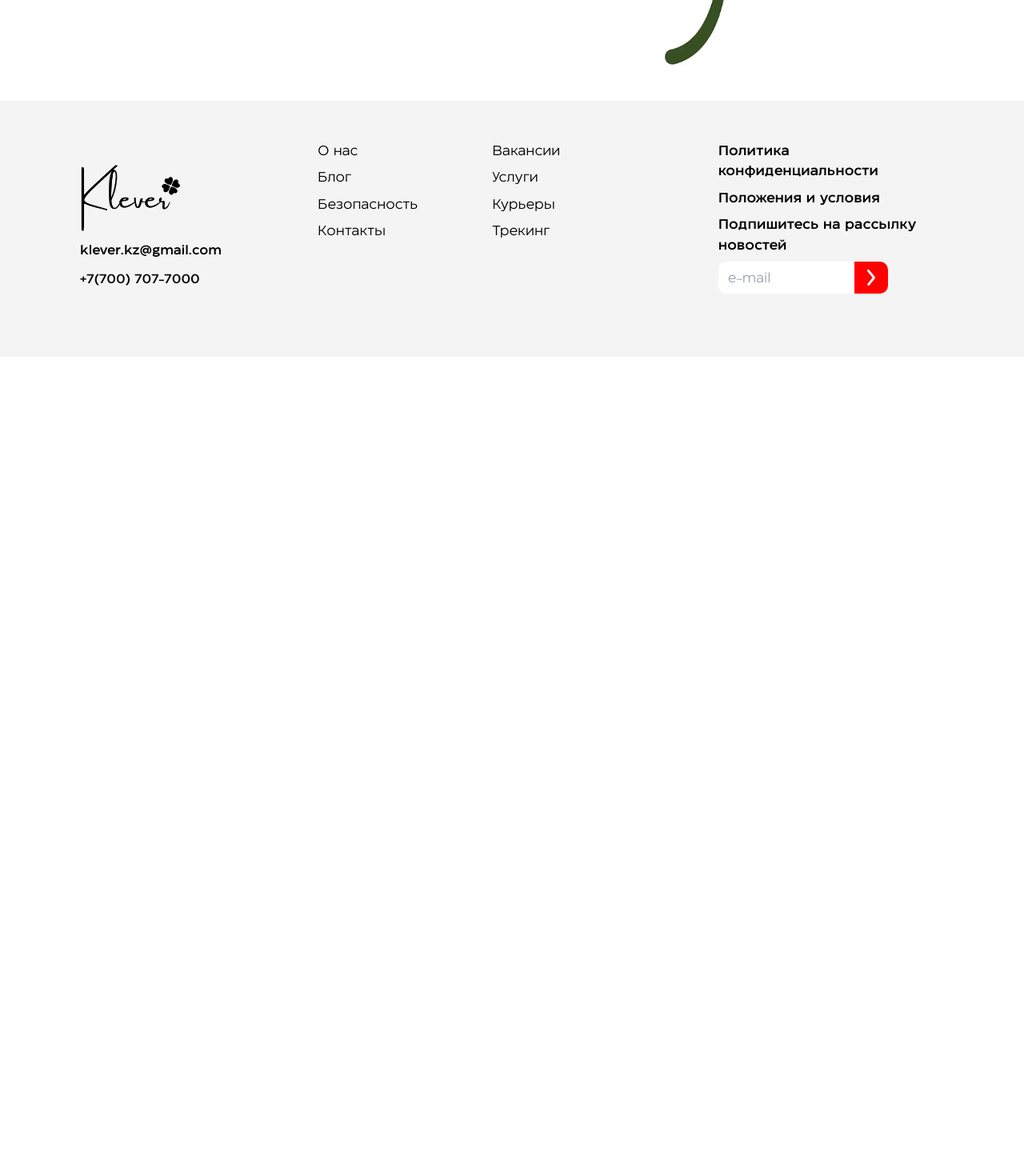
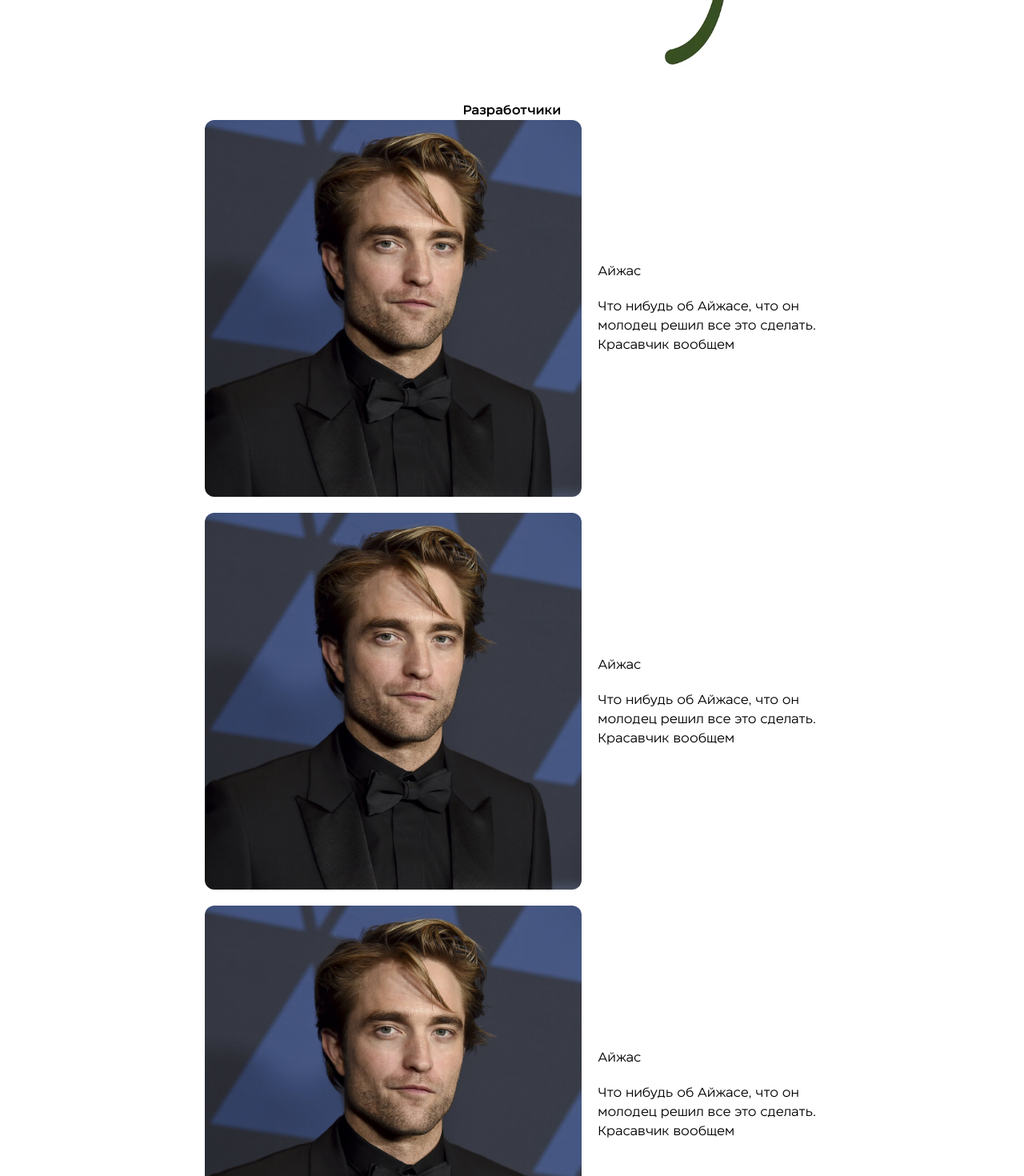
Before and after one commit to Enqwezy/klever, a React (Vite) app: page /about in a window 1280 px wide. Shown: the part 1460-2930 px from the top of the page at 80% size. Before the commit the page ends 1906 px from the top, so only its background shows below. Built offline with nearby package versions, Linux system fonts and the light colour scheme.

Commit message:
Добавлено отображение разработчиков на странице "О нас" с соответствующими изображениями и описаниями

```diff
--- a/src/components/pages/AboutUs.jsx
+++ b/src/components/pages/AboutUs.jsx
@@ -3,6 +3,7 @@ import BlackHeader from '../main/BlackHeader'
 import Footer from '../main/Footer'
 import bgAbout from '../../assets/img/bg-about.jpg'
 import ab from '../../assets/img/fffff.avif'
+import ava from '../../assets/img/ava-develop.png'
 
 function AboutUs() {
     return (
@@ -24,6 +25,40 @@ function AboutUs() {
                         </div>
                     </div>
                 </div>
+                <div className='flex justify-center w-[60vw] 2xl:my-[10vh] flex-col'>
+                    <div className='font-eastman_medium 2xl:text-[40px] text-center'>
+                        Разработчики
+                    </div>
+                    <div className='2xl:mt-[5vw] flex flex-col gap-5'>
+                        <div className='flex flex-row justify-center items-center gap-5'>
+                            <div>
+                                <img src={ava} alt="" className='rounded-xl 2xl:min-w-[200px] 2xl:min-h-[200px] 2xl:max-w-[250px] 2xl:max-h-[250px]' />
+                            </div>
+                            <div className='flex flex-col font-eastman_regular gap-y-5 2xl:text-[20px]'>
+                                <div>Айжас</div>
+                                <div className=''>Что нибудь об Айжасе, что он молодец решил все это сделать. Красавчик вообщем</div>
+                            </div>
+                        </div>
+                        <div className='flex flex-row justify-center items-center gap-5'>
+                            <div>
+                                <img src={ava} alt="" className='rounded-xl 2xl:min-w-[200px] 2xl:min-h-[200px] 2xl:max-w-[250px] 2xl:max-h-[250px]' />
+                            </div>
+                            <div className='flex flex-col font-eastman_regular gap-y-5 2xl:text-[20px]'>
+                                <div>Айжас</div>
+                                <div className=''>Что нибудь об Айжасе, что он молодец решил все это сделать. Красавчик вообщем</div>
+                            </div>
+                        </div>
+                        <div className='flex flex-row justify-center items-center gap-5'>
+                            <div>
+                                <img src={ava} alt="" className='rounded-xl 2xl:min-w-[200px] 2xl:min-h-[200px] 2xl:max-w-[250px] 2xl:max-h-[250px]' />
+                            </div>
+                            <div className='flex flex-col font-eastman_regular gap-y-5 2xl:text-[20px]'>
+                                <div>Айжас</div>
+                                <div className=''>Что нибудь об Айжасе, что он молодец решил все это сделать. Красавчик вообщем</div>
+                            </div>
+                        </div>
+                    </div>
+                </div>
             </div>
             <Footer />
         </div>
```
Also changed, not shown: src/assets/img/ava-develop.png (added).
